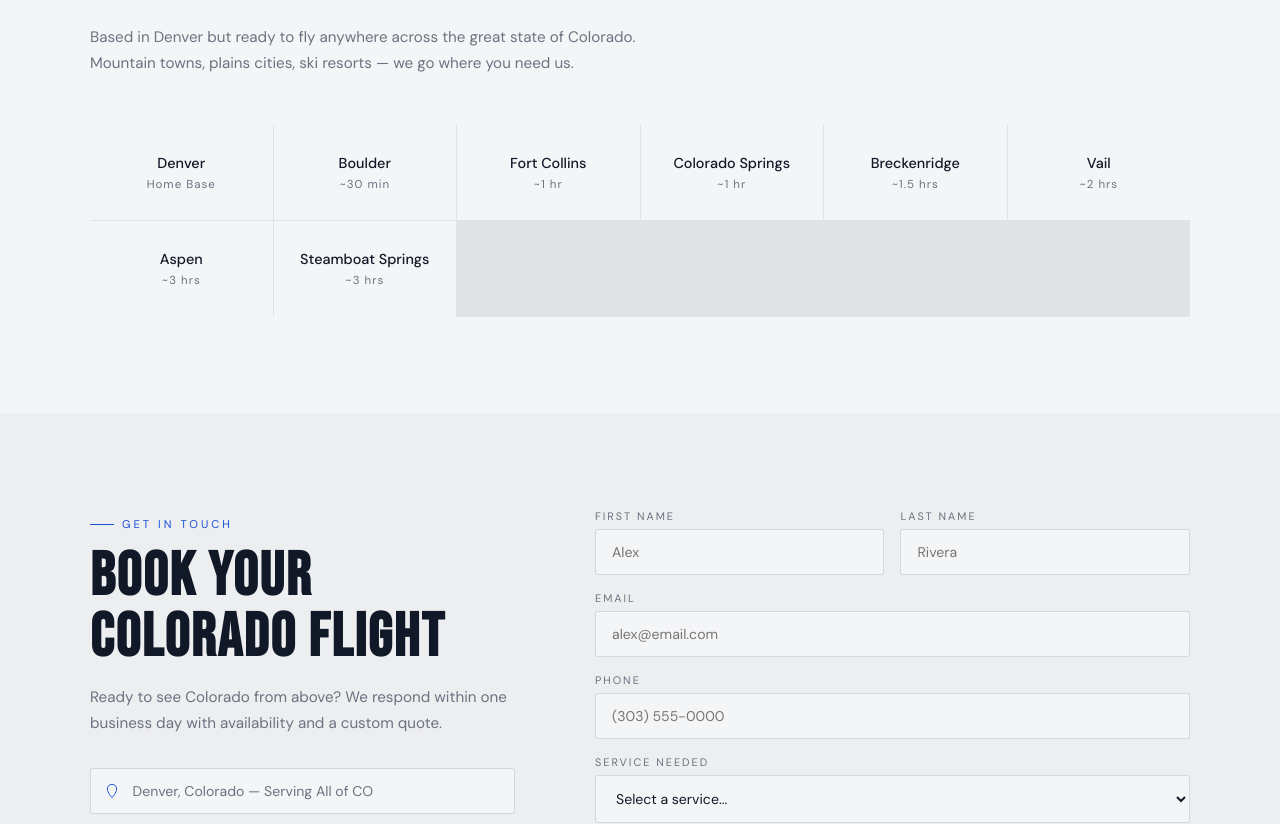
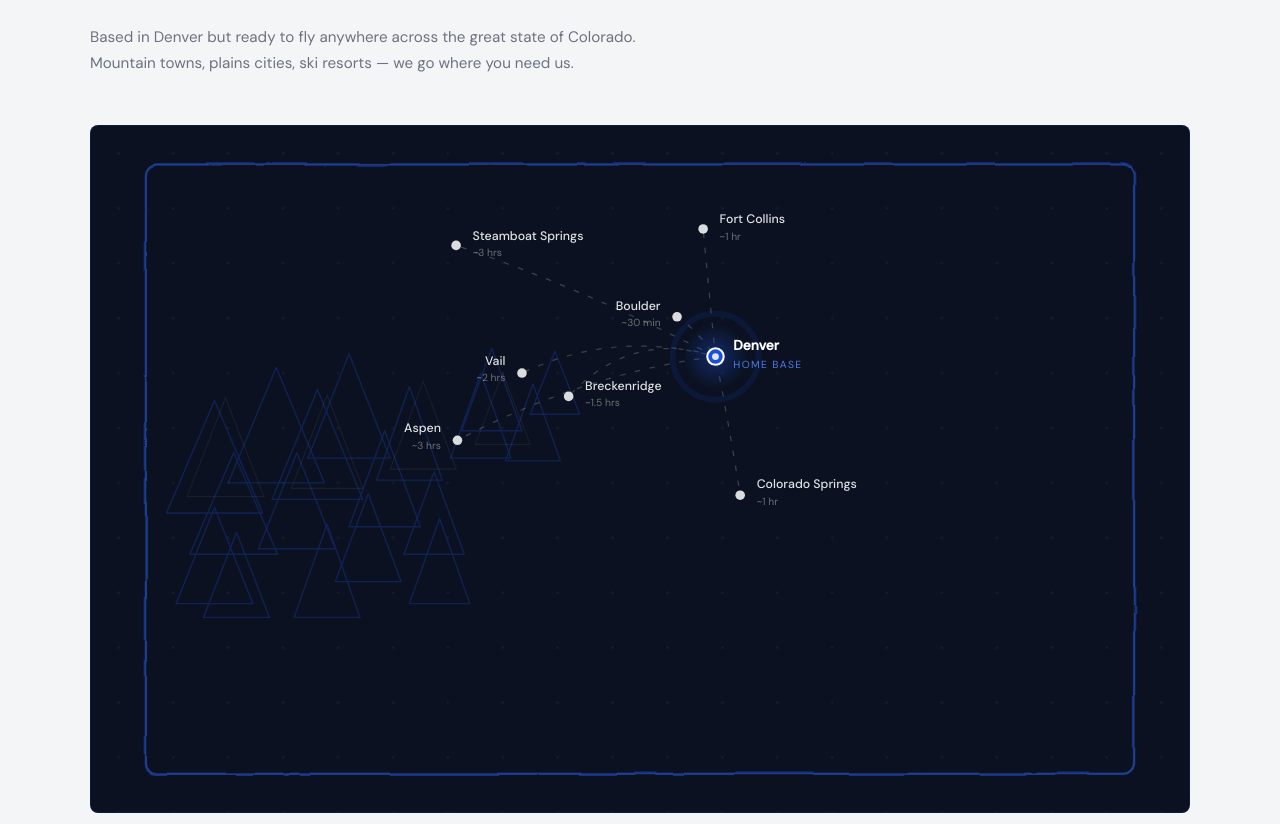
Before and after one commit to Simeon2509/colodrone, a Next.js app: page / in a window 1280 px wide. Shown: the part 4960-5784 px from the top of the page. Built offline with nearby package versions, Linux system fonts and the light colour scheme.

Commit message:
Add illustrated SVG Colorado coverage map with animated flight paths and city dots

```diff
--- a/app/globals.css
+++ b/app/globals.css
@@ -379,11 +379,40 @@ div.pkg-card>.pkg-body>.pkg-features{flex:1}
 
 /* COVERAGE */
 #coverage{background:var(--white)}
-.coverage-grid{display:grid;grid-template-columns:repeat(auto-fit,minmax(160px,1fr));gap:1px;background:var(--border);margin-top:3rem}
+.coverage-grid{display:grid;grid-template-columns:repeat(auto-fit,minmax(160px,1fr));gap:1px;background:var(--border);margin-top:2rem}
 .coverage-item{background:var(--white);padding:1.8rem 1.5rem;text-align:center;transition:background .2s}
 .coverage-item:hover{background:var(--bg2)}
 .coverage-name{font-size:0.9rem;font-weight:500;color:var(--text);margin-bottom:0.3rem}
 .coverage-dist{font-size:0.72rem;letter-spacing:1px;color:var(--muted)}
+/* Colorado SVG map */
+.co-map-wrap{
+  background:#0b1120;
+  border-radius:8px;
+  overflow:hidden;
+  margin:2.5rem 0 0;
+  border:1px solid rgba(27,79,216,0.18);
+}
+@keyframes co-ping{
+  0%{transform:scale(1);opacity:0.85}
+  100%{transform:scale(3.2);opacity:0}
+}
+@keyframes co-flow{
+  to{stroke-dashoffset:-33}
+}
+.co-pulse{
+  transform-origin:0 0;
+  animation:co-ping 2.6s ease-out infinite;
+}
+.co-path{
+  animation:co-flow 2.8s linear infinite;
+}
+@media(max-width:600px){
+  .co-labels{display:none}
+  .co-map-wrap{margin-bottom:0}
+}
+@media(prefers-reduced-motion:reduce){
+  .co-pulse,.co-path{animation:none}
+}
 
 /* CONTACT */
 #contact{background:var(--bg)}
--- a/app/page.tsx
+++ b/app/page.tsx
@@ -185,6 +185,158 @@ export default function Home() {
           <div className="section-eyebrow"><div className="eyebrow-line"></div>Where We Fly</div>
           <h2 className="section-title">Covering All of Colorado</h2>
           <p className="section-body">Based in Denver but ready to fly anywhere across the great state of Colorado. Mountain towns, plains cities, ski resorts — we go where you need us.</p>
+
+          {/* Colorado SVG Map */}
+          <div className="co-map-wrap">
+            <svg viewBox="0 0 800 500" xmlns="http://www.w3.org/2000/svg" width="100%" style={{ display: 'block' }} aria-label="ColoDrone coverage map of Colorado">
+              <defs>
+                <filter id="co-sketch" x="-4%" y="-4%" width="108%" height="108%">
+                  <feTurbulence type="fractalNoise" baseFrequency="0.018" numOctaves="4" seed="7" result="noise" />
+                  <feDisplacementMap in="SourceGraphic" in2="noise" scale="3" xChannelSelector="R" yChannelSelector="G" />
+                </filter>
+                <pattern id="co-dots" width="40" height="40" patternUnits="userSpaceOnUse">
+                  <circle cx="20" cy="20" r="0.9" fill="rgba(255,255,255,0.05)" />
+                </pattern>
+                <radialGradient id="co-glow" cx="0" cy="0" r="24" gradientUnits="userSpaceOnUse">
+                  <stop offset="0%" stopColor="#1B4FD8" stopOpacity="0.4" />
+                  <stop offset="100%" stopColor="#1B4FD8" stopOpacity="0" />
+                </radialGradient>
+              </defs>
+
+              {/* Subtle dot grid */}
+              <rect width="800" height="500" fill="url(#co-dots)" />
+
+              {/* State border — sketchy rect */}
+              <rect x="40" y="28" width="720" height="444" rx="8" fill="none"
+                stroke="#1B4FD8" strokeWidth="1.8" opacity="0.55"
+                filter="url(#co-sketch)" />
+              <rect x="40" y="28" width="720" height="444" rx="8" fill="none"
+                stroke="rgba(255,255,255,0.07)" strokeWidth="1" />
+
+              {/* Rocky Mountains — triangle peaks, left ~40% of state */}
+              <g fill="none" stroke="#1B4FD8" strokeWidth="1" opacity="0.28" strokeLinejoin="round">
+                <polygon points="55,282 90,200 125,282" />
+                <polygon points="100,260 135,176 170,260" />
+                <polygon points="72,312 104,238 136,312" />
+                <polygon points="132,272 165,192 198,272" />
+                <polygon points="62,348 90,278 118,348" />
+                <polygon points="158,242 188,166 218,242" />
+                <polygon points="188,292 214,222 240,292" />
+                <polygon points="122,308 150,238 178,308" />
+                <polygon points="148,358 172,290 196,358" />
+                <polygon points="178,332 202,268 226,332" />
+                <polygon points="208,258 232,190 256,258" />
+                <polygon points="228,312 250,252 272,312" />
+                <polygon points="262,242 284,180 306,242" />
+                <polygon points="270,222 292,162 314,222" />
+                <polygon points="232,348 254,286 276,348" />
+                <polygon points="302,244 322,188 342,244" />
+                <polygon points="82,358 106,296 130,358" />
+                <polygon points="320,210 338,164 356,210" />
+              </g>
+              {/* Faint background ridge layer */}
+              <g fill="none" stroke="rgba(255,255,255,0.06)" strokeWidth="0.8" strokeLinejoin="round">
+                <polygon points="70,270 98,198 126,270" />
+                <polygon points="146,264 172,196 198,264" />
+                <polygon points="218,250 242,186 266,250" />
+                <polygon points="280,232 300,180 320,232" />
+              </g>
+
+              {/* Flight paths — animated dashes radiating from Denver */}
+              <g fill="none" strokeWidth="0.9" strokeDasharray="4 7">
+                {/* → Boulder */}
+                <path d="M 455 168 Q 441 148 427 139" stroke="rgba(255,255,255,0.2)" className="co-path" style={{ animationDelay: '0s' }} />
+                {/* → Fort Collins */}
+                <path d="M 455 168 Q 450 118 446 75" stroke="rgba(255,255,255,0.2)" className="co-path" style={{ animationDelay: '0.5s' }} />
+                {/* → Colorado Springs */}
+                <path d="M 455 168 Q 465 218 473 269" stroke="rgba(255,255,255,0.2)" className="co-path" style={{ animationDelay: '1s' }} />
+                {/* → Breckenridge */}
+                <path d="M 455 168 Q 394 148 348 197" stroke="rgba(255,255,255,0.2)" className="co-path" style={{ animationDelay: '0.25s' }} />
+                {/* → Vail */}
+                <path d="M 455 168 Q 382 148 314 180" stroke="rgba(255,255,255,0.2)" className="co-path" style={{ animationDelay: '0.75s' }} />
+                {/* → Aspen */}
+                <path d="M 455 168 Q 360 180 267 229" stroke="rgba(255,255,255,0.2)" className="co-path" style={{ animationDelay: '1.25s' }} />
+                {/* → Steamboat Springs */}
+                <path d="M 455 168 Q 358 118 266 87" stroke="rgba(255,255,255,0.2)" className="co-path" style={{ animationDelay: '0.4s' }} />
+              </g>
+
+              {/* — Steamboat Springs — */}
+              <g>
+                <circle cx="266" cy="87" r="3.5" fill="white" opacity="0.85" />
+                <g className="co-labels">
+                  <text x="278" y="83" fontSize="9" fill="rgba(255,255,255,0.88)" fontFamily="DM Sans, sans-serif" fontWeight="500">Steamboat Springs</text>
+                  <text x="278" y="95" fontSize="7.5" fill="rgba(255,255,255,0.4)" fontFamily="DM Sans, sans-serif">~3 hrs</text>
+                </g>
+              </g>
+
+              {/* — Fort Collins — */}
+              <g>
+                <circle cx="446" cy="75" r="3.5" fill="white" opacity="0.85" />
+                <g className="co-labels">
+                  <text x="458" y="71" fontSize="9" fill="rgba(255,255,255,0.88)" fontFamily="DM Sans, sans-serif" fontWeight="500">Fort Collins</text>
+                  <text x="458" y="83" fontSize="7.5" fill="rgba(255,255,255,0.4)" fontFamily="DM Sans, sans-serif">~1 hr</text>
+                </g>
+              </g>
+
+              {/* — Boulder — */}
+              <g>
+                <circle cx="427" cy="139" r="3.5" fill="white" opacity="0.85" />
+                <g className="co-labels">
+                  <text x="415" y="134" fontSize="9" fill="rgba(255,255,255,0.88)" fontFamily="DM Sans, sans-serif" fontWeight="500" textAnchor="end">Boulder</text>
+                  <text x="415" y="146" fontSize="7.5" fill="rgba(255,255,255,0.4)" fontFamily="DM Sans, sans-serif" textAnchor="end">~30 min</text>
+                </g>
+              </g>
+
+              {/* — Vail — */}
+              <g>
+                <circle cx="314" cy="180" r="3.5" fill="white" opacity="0.85" />
+                <g className="co-labels">
+                  <text x="302" y="174" fontSize="9" fill="rgba(255,255,255,0.88)" fontFamily="DM Sans, sans-serif" fontWeight="500" textAnchor="end">Vail</text>
+                  <text x="302" y="186" fontSize="7.5" fill="rgba(255,255,255,0.4)" fontFamily="DM Sans, sans-serif" textAnchor="end">~2 hrs</text>
+                </g>
+              </g>
+
+              {/* — Breckenridge — */}
+              <g>
+                <circle cx="348" cy="197" r="3.5" fill="white" opacity="0.85" />
+                <g className="co-labels">
+                  <text x="360" y="192" fontSize="9" fill="rgba(255,255,255,0.88)" fontFamily="DM Sans, sans-serif" fontWeight="500">Breckenridge</text>
+                  <text x="360" y="204" fontSize="7.5" fill="rgba(255,255,255,0.4)" fontFamily="DM Sans, sans-serif">~1.5 hrs</text>
+                </g>
+              </g>
+
+              {/* — Aspen — */}
+              <g>
+                <circle cx="267" cy="229" r="3.5" fill="white" opacity="0.85" />
+                <g className="co-labels">
+                  <text x="255" y="223" fontSize="9" fill="rgba(255,255,255,0.88)" fontFamily="DM Sans, sans-serif" fontWeight="500" textAnchor="end">Aspen</text>
+                  <text x="255" y="235" fontSize="7.5" fill="rgba(255,255,255,0.4)" fontFamily="DM Sans, sans-serif" textAnchor="end">~3 hrs</text>
+                </g>
+              </g>
+
+              {/* — Denver — home base with glow + pulse */}
+              <g transform="translate(455,168)">
+                <circle r="24" fill="url(#co-glow)" />
+                <circle r="11" fill="none" stroke="#1B4FD8" strokeWidth="1.5" className="co-pulse" />
+                <circle r="6" fill="#1B4FD8" stroke="white" strokeWidth="1.5" />
+                <circle r="2.5" fill="white" opacity="0.85" />
+                <g className="co-labels">
+                  <text x="13" y="-5" fontSize="10" fill="white" fontFamily="DM Sans, sans-serif" fontWeight="600">Denver</text>
+                  <text x="13" y="8" fontSize="7.5" fill="#4d7ce8" fontFamily="DM Sans, sans-serif" letterSpacing="1">HOME BASE</text>
+                </g>
+              </g>
+
+              {/* — Colorado Springs — */}
+              <g>
+                <circle cx="473" cy="269" r="3.5" fill="white" opacity="0.85" />
+                <g className="co-labels">
+                  <text x="485" y="264" fontSize="9" fill="rgba(255,255,255,0.88)" fontFamily="DM Sans, sans-serif" fontWeight="500">Colorado Springs</text>
+                  <text x="485" y="276" fontSize="7.5" fill="rgba(255,255,255,0.4)" fontFamily="DM Sans, sans-serif">~1 hr</text>
+                </g>
+              </g>
+            </svg>
+          </div>
+
           <div className="coverage-grid">
             <div className="coverage-item"><div className="coverage-name">Denver</div><div className="coverage-dist">Home Base</div></div>
             <div className="coverage-item"><div className="coverage-name">Boulder</div><div className="coverage-dist">~30 min</div></div>
```
